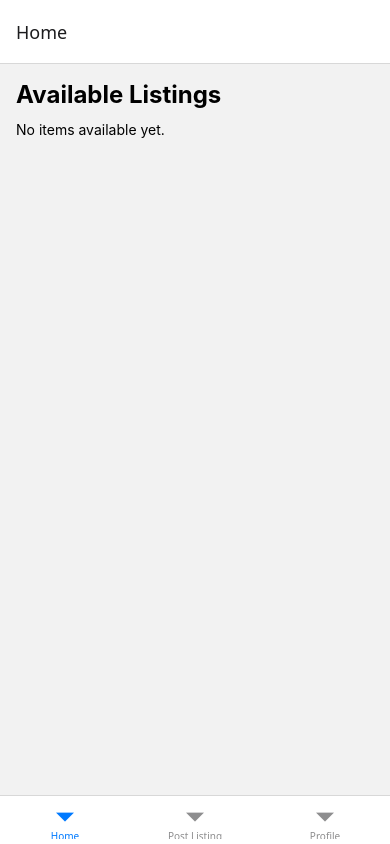
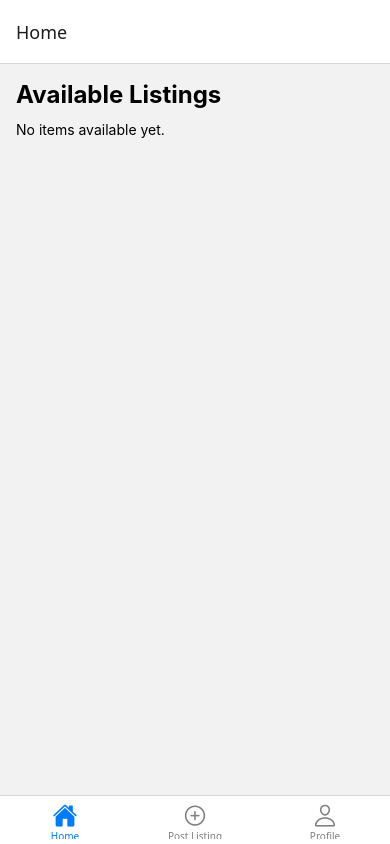
Before and after one commit to d2vin/my-awesome-app, a React Native app: screen / in a window 390 px wide. Built offline with nearby package versions, Linux system fonts and the light colour scheme.

Commit message:
fix: update

```diff
--- a/components/SignIn.tsx
+++ b/components/SignIn.tsx
@@ -10,6 +10,7 @@
 
   // Check if user is already signed in on mount
   useEffect(() => {
+    // eslint-disable-next-line @typescript-eslint/no-unused-vars
     const sessionUser = supabase.auth.getUser().then(({ data }) => {
       setUser(data.user ?? null);
     });
--- a/navigation/TabNavigator.tsx
+++ b/navigation/TabNavigator.tsx
@@ -1,5 +1,6 @@
 import React from 'react';
 import { createBottomTabNavigator } from '@react-navigation/bottom-tabs';
+import { Ionicons } from '@expo/vector-icons'; // or 'react-native-vector-icons/Ionicons'
 import HomeScreen from '../screens/HomeScreen';
 import PostListingScreen from '../screens/PostListingScreen';
 import ProfileScreen from '../screens/ProfileScreen';
@@ -14,7 +15,26 @@
 
 export default function TabNavigator({ items, addItem, currentUserId }: TabNavigatorProps) {
   return (
-    <Tab.Navigator>
+    <Tab.Navigator
+      screenOptions={({ route }) => ({
+        headerShown: true,
+        tabBarIcon: ({ focused, color, size }) => {
+          let iconName: keyof typeof Ionicons.glyphMap = 'home-outline';
+
+          if (route.name === 'Home') {
+            iconName = focused ? 'home' : 'home-outline';
+          } else if (route.name === 'Post Listing') {
+            iconName = focused ? 'add-circle' : 'add-circle-outline';
+          } else if (route.name === 'Profile') {
+            iconName = focused ? 'person' : 'person-outline';
+          }
+
+          return <Ionicons name={iconName} size={size} color={color} />;
+        },
+        tabBarActiveTintColor: '#007aff', // iOS blue
+        tabBarInactiveTintColor: 'gray',
+      })}
+    >
       <Tab.Screen name="Home">
         {() => <HomeScreen items={items} />}
       </Tab.Screen>
--- a/screens/ProfileScreen.tsx
+++ b/screens/ProfileScreen.tsx
@@ -20,6 +20,8 @@
 
   return (
     <View style={{ flex: 1, padding: 16 }}>
+      <SignIn />
+
       <Text style={{ fontSize: 24, fontWeight: 'bold', marginBottom: 12 }}>My Listings</Text>
 
       <FlatList
@@ -41,8 +43,6 @@
         ListEmptyComponent={<Text>You haven&apos;t posted any listings yet.</Text>}
       />
 
-      <SignIn />
-
       {/* TODO: Add messaging UI later */}
       <View style={{ marginTop: 32 }}>
         <Text style={{ fontSize: 18, fontWeight: 'bold' }}>Messages (Coming Soon)</Text>
```
